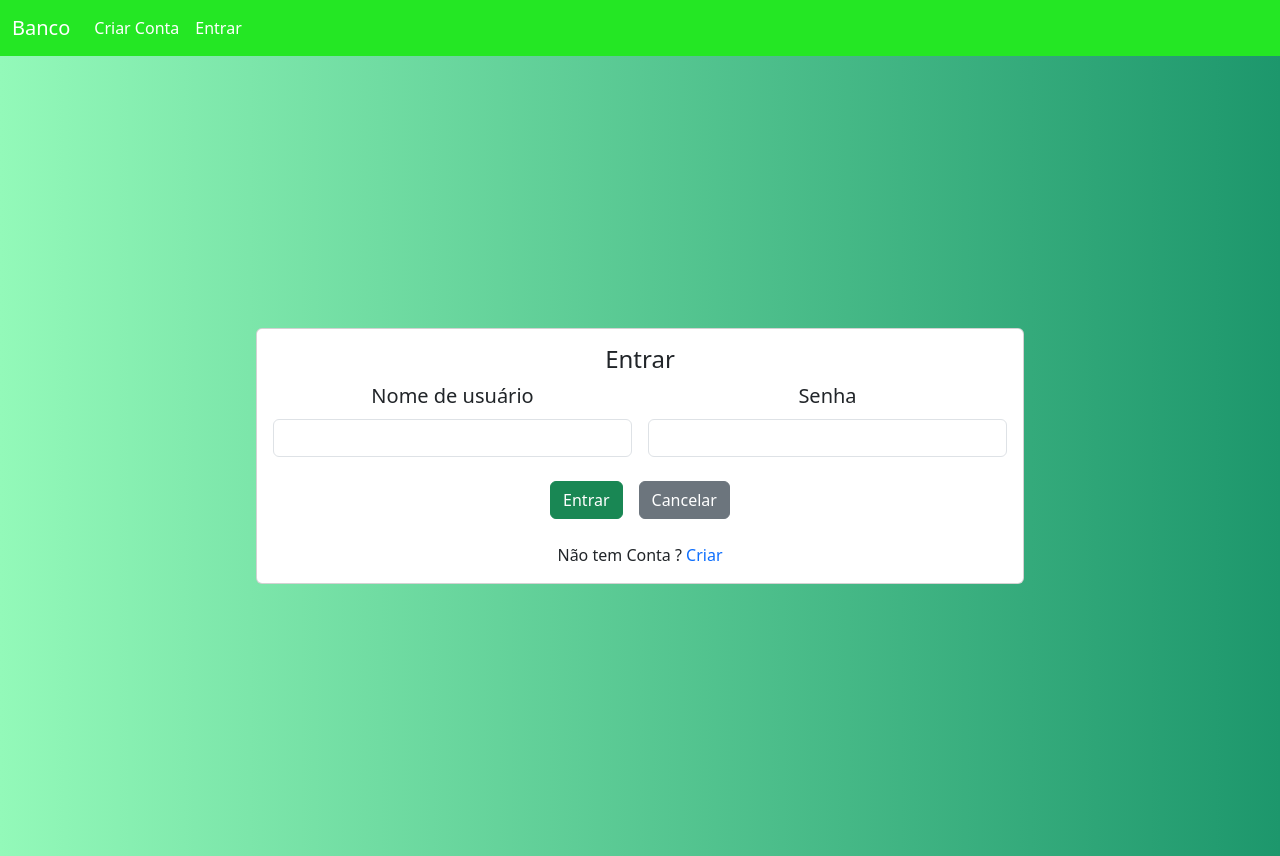
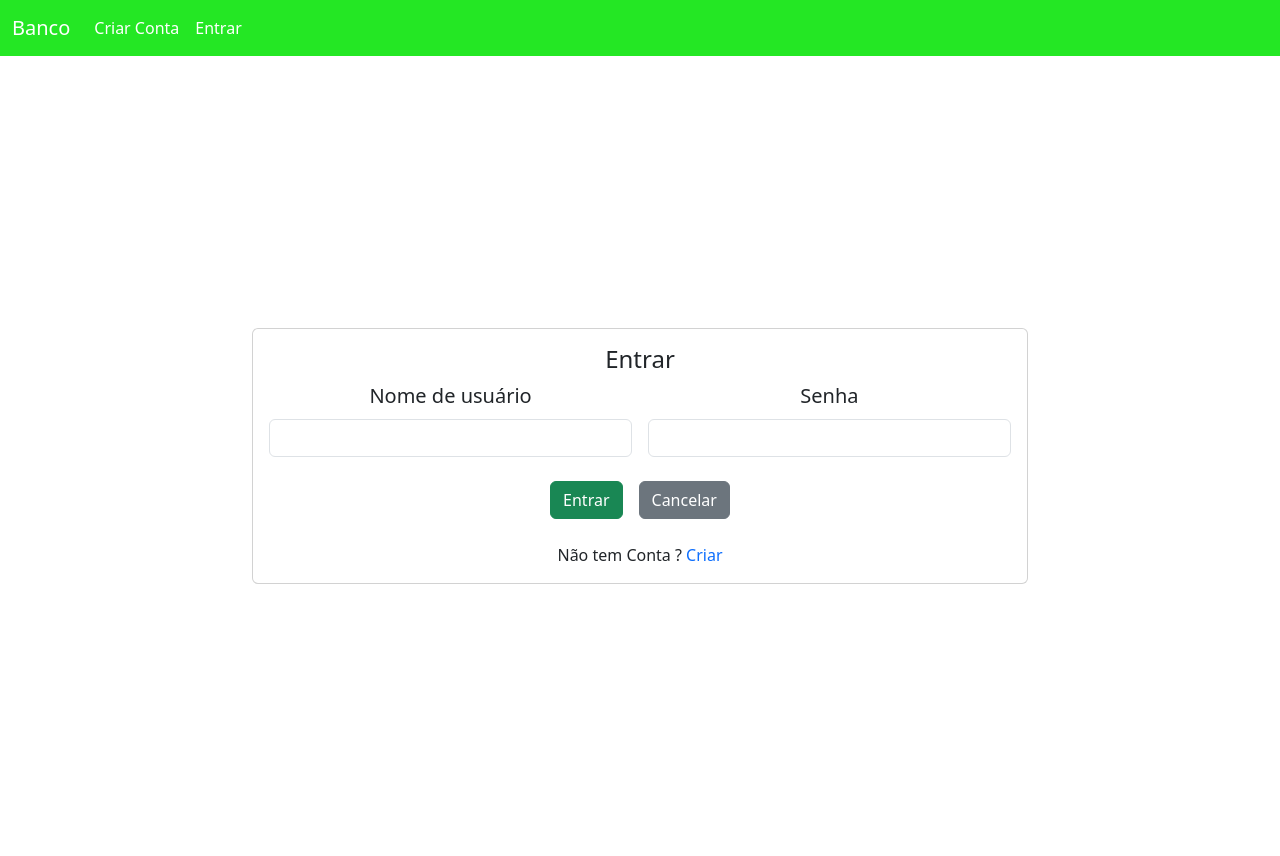
Before and after one commit to wesleymelomota/front_end_banco, a React (Create React App) app: page /login in a window 1280 px wide. Built offline with nearby package versions, Linux system fonts and the light colour scheme.

Commit message:
refactor: Refatoração em todos arquivos

```diff
--- a/src/components/conta/ContaForm.jsx
+++ b/src/components/conta/ContaForm.jsx
@@ -38,7 +38,7 @@ export default () => {
     }
 
     return(
-            <><div className="main">
+            <><div className="main-conta">
 
                 <div className="card m-5">
                     <h1>Crie Uma Conta</h1>
--- a/src/components/conta/conta.css
+++ b/src/components/conta/conta.css
@@ -1,3 +1,3 @@
-.main{
+.main-conta{
     height: 100vh;
 }
--- a/src/components/filter/Filter.jsx
+++ b/src/components/filter/Filter.jsx
@@ -38,16 +38,16 @@ export default () => {
             <span className="d-flex justify-content-around flex-wrap">
 
                     <div class="mb-3">
-                        <label for="exampleFormControlInput1" className="form-label color-white">Data Inicio</label>
+                        <label for="exampleFormControlInput1" className="form-label text-dark">Data Inicio</label>
                         <input type="date" onChange={getDataInicio} value={dataInicio} className="form-control" id="exampleFormControlInput1" placeholder=""/>
 
                     </div>
                     <div class="mb-3">
-                        <label for="exampleFormControlInput1" className="form-label color-white">Data Fim</label>
+                        <label for="exampleFormControlInput1" className="form-label text-dark">Data Fim</label>
                         <input type="date" onChange={getDataFim} value={dataFim} className="form-control" id="exampleFormControlInput1" placeholder=""/>
                     </div>
                 <div class="mb-3">
-                    <label for="exampleFormControlInput1" className="form-label color-white">Nome Operador</label>
+                    <label for="exampleFormControlInput1" className="form-label text-dark">Nome Operador</label>
                     <input type="search" aria-label="Search" value={nomeOperador} onChange={getNomeOperador} class="form-control" id="exampleFormControlInput1" placeholder="nome"/>
                 </div>
             </span>
--- a/src/components/index/index.css
+++ b/src/components/index/index.css
@@ -6,4 +6,5 @@
 }
 .content .instrucoes li{
     list-style: none;
+
 }
--- a/src/components/login/Login.jsx
+++ b/src/components/login/Login.jsx
@@ -33,7 +33,7 @@ export default () => {
 
 
     return(
-        <div className="main">
+        <div className="main-login">
             <div className="card">
                 <div className="card-body">
                     <h4>Entrar</h4>
--- a/src/components/login/login.css
+++ b/src/components/login/login.css
@@ -1,4 +1,4 @@
-.main{
+.main-login{
     height: 100vh;
     display: flex;
     align-items: center;
--- a/src/components/main/Main.jsx
+++ b/src/components/main/Main.jsx
@@ -7,7 +7,7 @@ export default class Main extends Component  {
     render(){
 
         return(
-            <div className="main">
+            <div className="main-content">
 
                 <div className="d-flex flex-column justify-content-evenly">
                 <Filter></Filter>
--- a/src/components/main/main.css
+++ b/src/components/main/main.css
@@ -1,3 +1,3 @@
-.main{/*alterando o style*/
+.main-content{/*alterando o style*/
     height: 100vh;
 }
--- a/src/components/tabela_transactions/Transaction.jsx
+++ b/src/components/tabela_transactions/Transaction.jsx
@@ -49,9 +49,9 @@ export default () => {
     }
     return(
         <div className="d-flex flex-column m-4">
-            <header className="d-flex justify-content-evenly">
-                <label className="color-white"><b>Saldo total: {formatMoeda(saldoTotal)}</b> </label>
-                <label className="color-white"><b>Saldo total no periodo: {formatMoeda(getTotalPeriodo())}</b> </label>
+            <header className="d-flex justify-content-around">
+                <label className="text-dark"><b>Saldo total: {formatMoeda(saldoTotal)}</b> </label>
+                <label className="text-dark"><b>Saldo total no periodo: {formatMoeda(getTotalPeriodo())}</b> </label>
             </header>
             <div className="conteudo">
 
--- a/src/components/tabela_transactions/transaction.css
+++ b/src/components/tabela_transactions/transaction.css
@@ -3,7 +3,8 @@
     display: flex;
     margin-left: 10%;
     align-items: center;
+
 }
 .color-white{
-    color: #fff;
+    color: #0f0e0e;
 }
--- a/src/components/transferencia/TransferenciaForm.jsx
+++ b/src/components/transferencia/TransferenciaForm.jsx
@@ -162,7 +162,7 @@ export default () => {
         </>
     }
     return(
-        <div className="form-content container">
+        <div className="form-content container-fluid">
             <div className="card ">
                 <div className="card-body">
 
--- a/src/components/transferencia/transferencia.css
+++ b/src/components/transferencia/transferencia.css
@@ -1,9 +1,15 @@
 .form-content{
+    /* width: 80%;
+    display: flex;
+    flex-direction: column;
+    justify-content: center;
+    height: 100vh; */
     width: 80%;
     display: flex;
     flex-direction: column;
     justify-content: center;
-    height: 100vh;
+    /* height: 100vh; */
+    margin: 8px auto;
 }
 .formulario{
     height: 80%;
```
